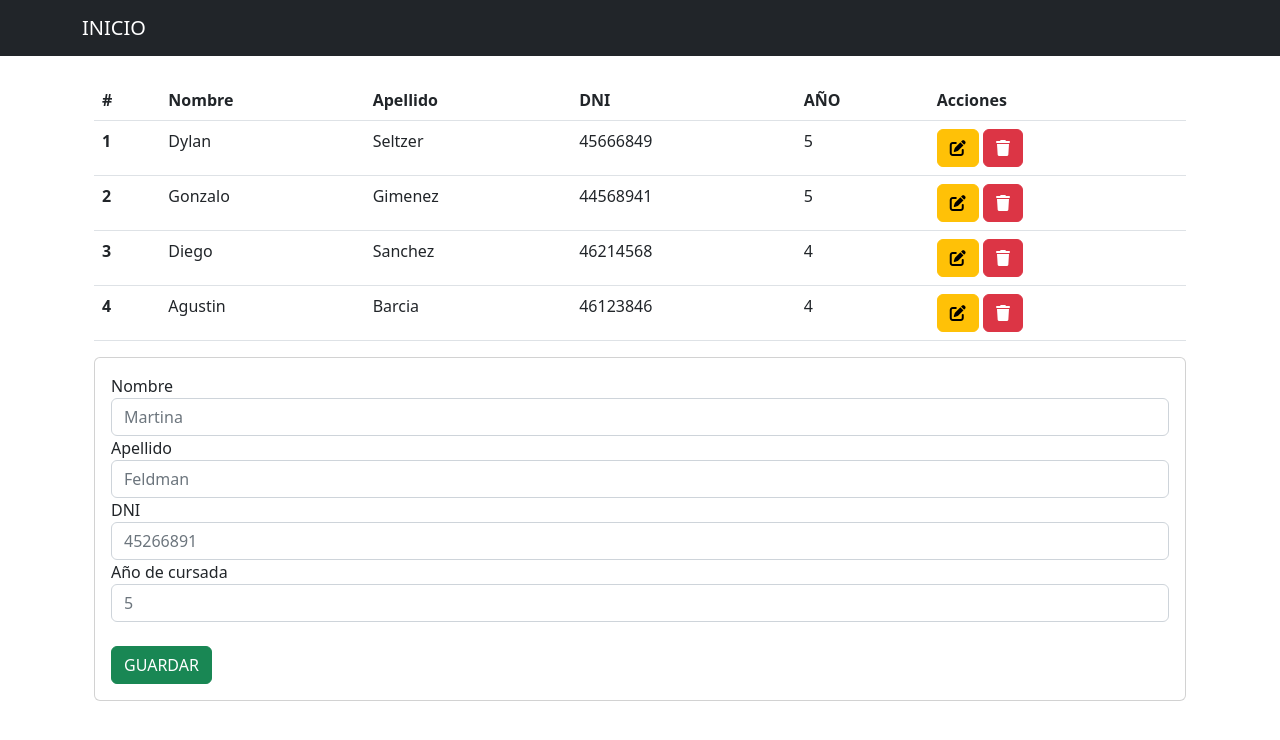
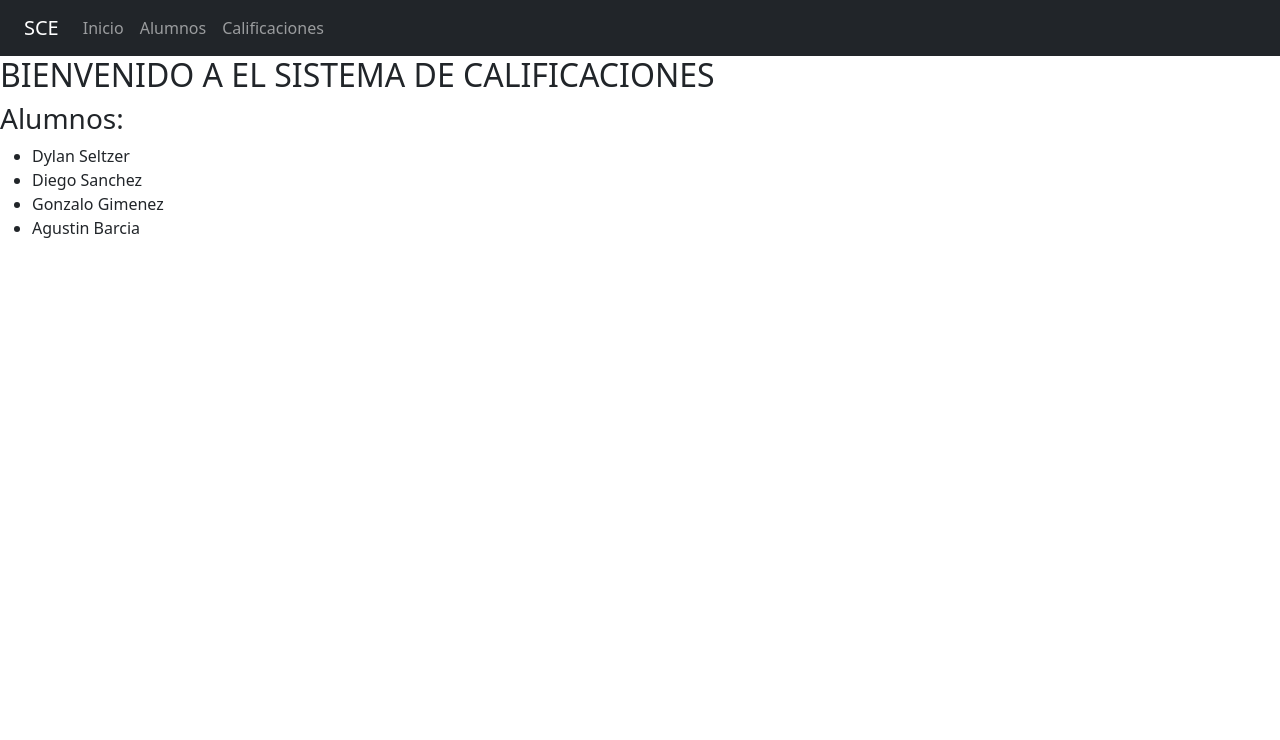
Before and after one commit to DylanselET32/sistema_escuela, a PHP site: page / in a window 1280 px wide. Shown: the top 740 px of the page. Run offline with PHP 8.4, Linux system fonts and the light colour scheme; data comes from the database, SQL or seed files in the repository; some libraries are stand-ins or nearby versions.

Commit message:
Utlima actualizacion con el index ordenado
Se creo y puso en funcionamiento el read de calificaciones, falta Hacer funcionar el CRUD y el filtro y ya estaría.

```diff
--- a/sistemaEscuela/db.php
+++ b/sistemaEscuela/db.php
@@ -106,10 +106,19 @@ function updateCalificacion($id,$nombre,$apellido,$dni,$año){
 
     return $result;
 }
+function getAllCalificaciones(){
+    global $conn;
+    $query = "select * from calificacion;";
+    $result = mysqli_query($conn,$query);
+    if(!$result){
+        return "Error SQL" ;
+    }
 
-function getCalificacionByid($dni){
+    return $result;
+}
+function getCalificacionByid($id){
     global $conn;
-    $query = "select * from Alumno where dni = $dni";
+    $query = "select * from calificacion where id = $id";
     $result = mysqli_query($conn,$query);
     if(!$result){
         return "Error SQL" ;
@@ -118,5 +127,14 @@ function getCalificacionByid($dni){
     return $result;
 }
 
+function getAllCalificacionesWithAlumnos(){
+    global $conn;
+    $query = "SELECT * FROM alumno as a INNER JOIN calificacion as c ON a.id = c.id_alumno;";
+    $result = mysqli_query($conn,$query);
+    if(!$result){
+        return "Error SQL" ;
+    }
 
+    return $result;
+}
 ?>
--- a/sistemaEscuela/includes/CRUD/deleteAlumno.php
+++ b/sistemaEscuela/includes/CRUD/deleteAlumno.php
@@ -15,6 +15,6 @@ if(isset($_GET['id'])){
         $_SESSION["message_type"] = 'danger'; //El color del mensaje verde
     }
 
-    header("Location: ../../index.php");
+    header("Location: ../tablaALumnos.php");
 };
 ?>
--- a/sistemaEscuela/includes/CRUD/save_alumno.php
+++ b/sistemaEscuela/includes/CRUD/save_alumno.php
@@ -17,7 +17,7 @@ if(isset($_POST['save_alumno'])){
         $_SESSION["message_type"] = 'danger'; //El color del mensaje verde
     }
 
-    header("Location:../../index.php");
+    header("Location:../tablaAlumnos.php");
 
 };
 ?>
--- a/sistemaEscuela/includes/CRUD/update_alumno.php
+++ b/sistemaEscuela/includes/CRUD/update_alumno.php
@@ -18,7 +18,7 @@ if(isset($_POST['save_alumno'])){
         $_SESSION["message_type"] = 'danger'; //El color del mensaje verde
     }
 
-    header("Location:../../index.php");
+    header("Location:../tablaAlumnos.php");
 
 };
 ?>
--- a/sistemaEscuela/includes/footer.php
+++ b/sistemaEscuela/includes/footer.php
@@ -2,6 +2,6 @@
 
 <!-- JavaScript Bundle with Popper -->
 <script src="https://cdn.jsdelivr.net/npm/bootstrap@5.2.2/dist/js/bootstrap.bundle.min.js" integrity="sha384-OERcA2EqjJCMA+/3y+gxIOqMEjwtxJY7qPCqsdltbNJuaOe923+mo//f6V8Qbsw3" crossorigin="anonymous"></script>
-<script src="app.js"></script>
+<script src="https://cdn.jsdelivr.net/npm/bootstrap@5.1.3/dist/js/bootstrap.bundle.min.js" integrity="sha384-ka7Sk0Gln4gmtz2MlQnikT1wXgYsOg+OMhuP+IlRH9sENBO0LRn5q+8nbTov4+1p" crossorigin="anonymous"></script>
 </body>
 </html>
--- a/sistemaEscuela/includes/formAlumno.php
+++ b/sistemaEscuela/includes/formAlumno.php
@@ -1,6 +1,7 @@
+<?php include("header.php")?>
+<div class="container p-4 ">
+    <div class="card card-body">
 
-
-<div class="card card-body">
         <?php
         $mensaje = isset($_SESSION['message']);
         if($mensaje){
@@ -15,8 +16,9 @@
 
         }
         ?>
+        <h5>Agregar Alumno</h5>
 
-    <form action="includes/CRUD/save_alumno.php" method="POST">
+        <form action="CRUD/save_alumno.php" method="POST">
             <div class="form-group">
                 <label>Nombre </label>
                 <input type="text" name="nombre" class="form-control" id="exampleInputEmail1" aria-describedby="emailHelp" placeholder="Martina" required>
@@ -37,3 +39,4 @@
             <input type="submit" name="save_alumno" class="btn btn-success btn-block" value="GUARDAR">
         </form>
     </div>
+</div>
--- a/sistemaEscuela/includes/header.php
+++ b/sistemaEscuela/includes/header.php
@@ -5,12 +5,24 @@
     <meta http-equiv="X-UA-Compatible" content="IE=edge">
     <meta name="viewport" content="width=device-width, initial-scale=1.0">
     <title>SCE</title>
-    <link rel="stylesheet" href="styles.css">
+    <link rel="stylesheet" href="/sistemaescuela/styles.css">
     <script src="https://kit.fontawesome.com/816e222e86.js" crossorigin="anonymous"></script>
     <link href="https://cdn.jsdelivr.net/npm/bootstrap@5.2.2/dist/css/bootstrap.min.css" rel="stylesheet" integrity="sha384-Zenh87qX5JnK2Jl0vWa8Ck2rdkQ2Bzep5IDxbcnCeuOxjzrPF/et3URy9Bv1WTRi" crossorigin="anonymous"></head>
-<body>
-    <nav class="navbar navbar-dark bg-dark">
-        <div class="container">
-            <a href="index.php"  class="navbar-brand">INICIO</a>
-        </div>
-    </nav>
+    <link href="https://cdn.jsdelivr.net/npm/bootstrap@5.1.3/dist/css/bootstrap.min.css" rel="stylesheet" integrity="sha384-1BmE4kWBq78iYhFldvKuhfTAU6auU8tT94WrHftjDbrCEXSU1oBoqyl2QvZ6jIW3" crossorigin="anonymous">
+    <body>
+
+<nav class="navbar navbar-expand-lg navbar-dark bg-dark">
+  <div class="container-fluid">
+    <a class="navbar-brand" href="#">SCE</a>
+    <button class="navbar-toggler" type="button" data-bs-toggle="collapse" data-bs-target="#navbarNavAltMarkup" aria-controls="navbarNavAltMarkup" aria-expanded="false" aria-label="Toggle navigation">
+      <span class="navbar-toggler-icon"></span>
+    </button>
+    <div class="collapse navbar-collapse" id="navbarNavAltMarkup">
+      <div class="navbar-nav">
+        <a class="nav-link" href="/sistemaescuela/index.php">Inicio</a>
+        <a class="nav-link" href="/sistemaescuela/includes/tablaAlumnos.php">Alumnos</a>
+        <a class="nav-link" href="/sistemaescuela/includes/tablaCalificaciones.php">Calificaciones</a>
+      </div>
+    </div>
+  </div>
+</nav>
--- a/sistemaEscuela/includes/tablaAlumnos.php
+++ b/sistemaEscuela/includes/tablaAlumnos.php
@@ -1,4 +1,15 @@
-<table class="table table-hover">
+
+<?php include("../db.php")?>
+<?php include("header.php")?>
+
+<div class="container p-4 ">
+    <div class="container-sm d-flex justify-content-between">
+        <h3>Alumnos</h3>
+        <a href="formAlumno.php" type="button" id="masAlumnos" class="btn btn-primary"><i class="fa-solid fa-plus"></i> Alumnos</a>
+    </div>
+
+
+    <table class="table table-hover">
   <thead>
     <tr>
       <th scope="col">#</th>
@@ -24,8 +35,8 @@
                 <td><?php echo $row[4]?></td>
 
                 <td>
-                <a type="button" href="includes/CRUD/editAlumno.php?id=<?php echo $row['id']?>" class="btn btn-warning" name="edit" ><i class="fa-solid fa-pen-to-square"></i></a>
-                <a type="button" href="includes/CRUD/deleteAlumno.php?id=<?php echo $row['id']?>" class="btn btn-danger" name="delete"><i class="fa-solid fa-trash"></i></a>
+                <a type="button" href="CRUD/editAlumno.php?id=<?php echo $row['id']?>" class="btn btn-warning" name="edit" ><i class="fa-solid fa-pen-to-square"></i></a>
+                <a type="button" href="CRUD/deleteAlumno.php?id=<?php echo $row['id']?>" class="btn btn-danger" name="delete"><i class="fa-solid fa-trash"></i></a>
                 </td>
             </tr>
           <?php
@@ -37,3 +48,7 @@
 
   </tbody>
 </table>
+
+
+
+</div>
--- a/sistemaEscuela/index.php
+++ b/sistemaEscuela/index.php
@@ -1,21 +1,14 @@
 
-<?php include("db.php")?>
 <?php include("includes/header.php")?>
+<h2>BIENVENIDO A EL SISTEMA DE CALIFICACIONES</h2>
+<h3>Alumnos:</h3>
+<ul>
+    <li>Dylan Seltzer</li>
+    <li>Diego Sanchez</li>
+    <li>Gonzalo Gimenez</li>
+    <li>Agustin Barcia</li>
+</ul>
 
-<div class="container p-4 ">
-    <!--
-    <div class="row">
-        <div class="col-md-6">
-        <?php include("includes/formAlumno.php")?>
-        </div>
-        <div class="col-md-6">
-        <?php include("includes/formCalificacion.php")?>
-        </div>
-    </div>
-    -->
-    <?php include("includes/tablaAlumnos.php")?>
-    <?php include("includes/formAlumno.php")?>
-</div>
 
 
 <?php include("includes/footer.php")?>
--- a/sistemaEscuela/styles.css
+++ b/sistemaEscuela/styles.css
@@ -1,11 +1,3 @@
-.contenedor{
-    background-color: red;
+.container{
+    background-color: red !important;
 }
-
-.parafo{
- color: red;
- background: blue;
- width:5px ;
- height: 5px;
- margin: 2px;
-}
```
Also changed, not shown: sistemaEscuela/includes/tablaCalificaciones.php (added, +58 -0 lines), sistemaEscuela/app.js (line endings or trailing spaces). Lines whose indentation alone changed are shown as unchanged.
